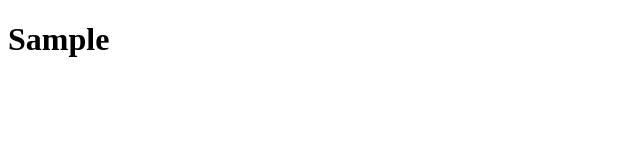
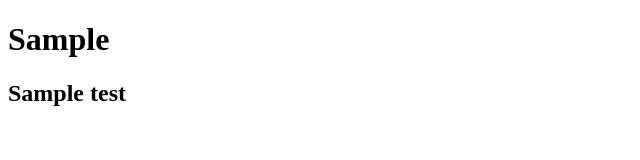
Before and after one commit to charlesbarandoc/test-github2, a plain HTML site: page index.html in a window 1280 px wide. Shown: the whole page, without its empty margins (0-640 px from the left). Drawn offline with Linux system fonts and the light colour scheme.

Commit message:
added H2

```diff
--- a/index.html
+++ b/index.html
@@ -7,5 +7,6 @@
 </head>
 <body>
     <h1>Sample</h1>
+    <h2>Sample test</h2>
 </body>
 </html>
```
